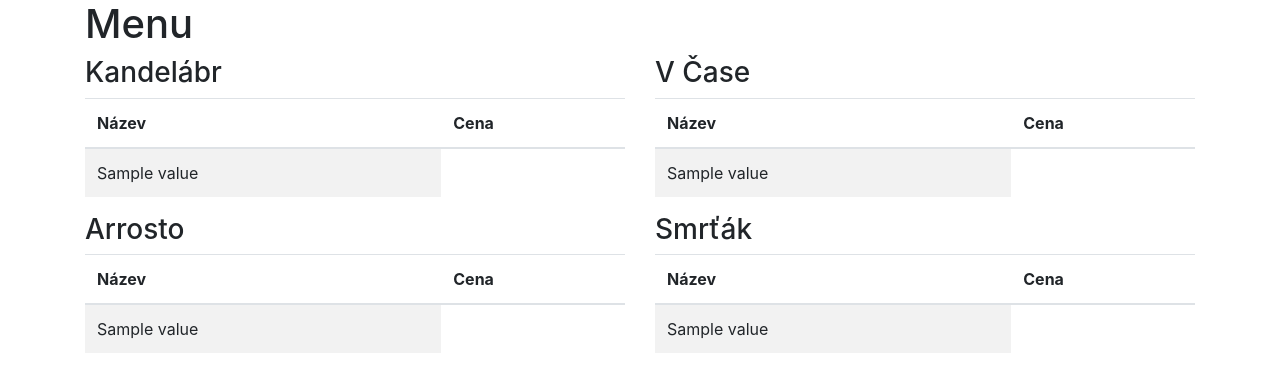
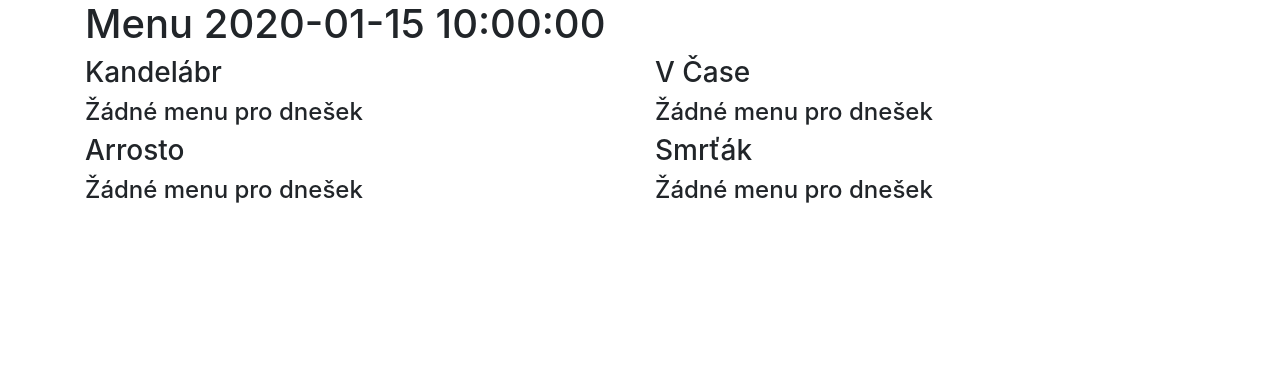
Before and after one commit to volprjir/lunch_menu_scraping, a Flask app: template templates/index.html in a window 1280 px wide. Shown: the top 392 px of the page. Run offline with Flask 2, Linux system fonts and the light colour scheme; the template is opened without the code that fills it: most values are stand-ins (such as "Sample title", 1, 10 or a date in 2020); some libraries are stand-ins or nearby versions.

Commit message:
empty menu bugfix

```diff
--- a/app.py
+++ b/app.py
@@ -1,7 +1,7 @@
 from flask import Flask, render_template
 
 from lunch import get_kandelabr, get_smrtak, get_arrosto, get_v_case
-
+from datetime import datetime
 app = Flask(__name__)
 
 
@@ -12,6 +12,7 @@ def index():
     data["smrtak"] = get_smrtak()
     data["arrosto"] = get_arrosto()
     data["v_case"] = get_v_case()
+    data["date"] = datetime.now().strftime("%d.%m. %Y")
 
     return render_template("index.html", context=data)
 
--- a/lunch.py
+++ b/lunch.py
@@ -15,7 +15,7 @@ def get_menus():
     for name, id in restaurants.items():
         src = requests.get(f"https://developers.zomato.com/api/v2.1/dailymenu?res_id={id}",
                            headers={'user_key': API_key})
-        menus[name] = src.json()["daily_menus"][0]["daily_menu"]["dishes"]
+        menus[name] = [] if len(src.json()["daily_menus"]) == 0 else src.json()["daily_menus"][0]["daily_menu"]["dishes"]
     return menus
 
 
--- a/templates/index.html
+++ b/templates/index.html
@@ -9,10 +9,11 @@
 </head>
 <body>
 <div class="container">
-    <h1>Menu</h1>
+    <h1>Menu {{ context["date"] }}</h1>
     <div class="row">
         <div class="col-md">
             <h3>Kandelábr</h3>
+            {% if context["kandelabr"] |length > 1 %}
             <table class="table table-striped table-hover">
                 <thead>
                     <tr>
@@ -30,9 +31,13 @@
                 {% endfor %}
                 </tbody>
             </table>
+            {% else %}
+                <h4>Žádné menu pro dnešek</h4>
+            {% endif %}
         </div>
         <div class="col-md">
             <h3>V Čase</h3>
+            {% if context["v_case"] |length > 1 %}
             <table class="table table-striped table-hover">
                 <thead>
                     <tr>
@@ -50,11 +55,15 @@
                 {% endfor %}
                 </tbody>
             </table>
+            {% else %}
+                <h4>Žádné menu pro dnešek</h4>
+            {% endif %}
         </div>
     </div>
     <div class="row">
         <div class="col-md">
             <h3>Arrosto</h3>
+            {% if context["arrosto"] |length > 1 %}
             <table class="table table-striped table-hover">
                  <thead>
                     <tr>
@@ -72,9 +81,13 @@
                 {% endfor %}
                 </tbody>
             </table>
+            {% else %}
+                <h4>Žádné menu pro dnešek</h4>
+            {% endif %}
         </div>
         <div class="col-md">
             <h3>Smrťák</h3>
+            {% if context["smrtak"] |length > 1 %}
                 <table class="table table-striped table-hover">
                     <thead>
                         <tr>
@@ -92,6 +105,9 @@
                     {% endfor %}
                     </tbody>
                 </table>
+            {% else %}
+                <h4>Žádné menu pro dnešek</h4>
+            {% endif %}
         </div>
     </div>
 </div>
```
Lines whose indentation alone changed are shown as unchanged.
